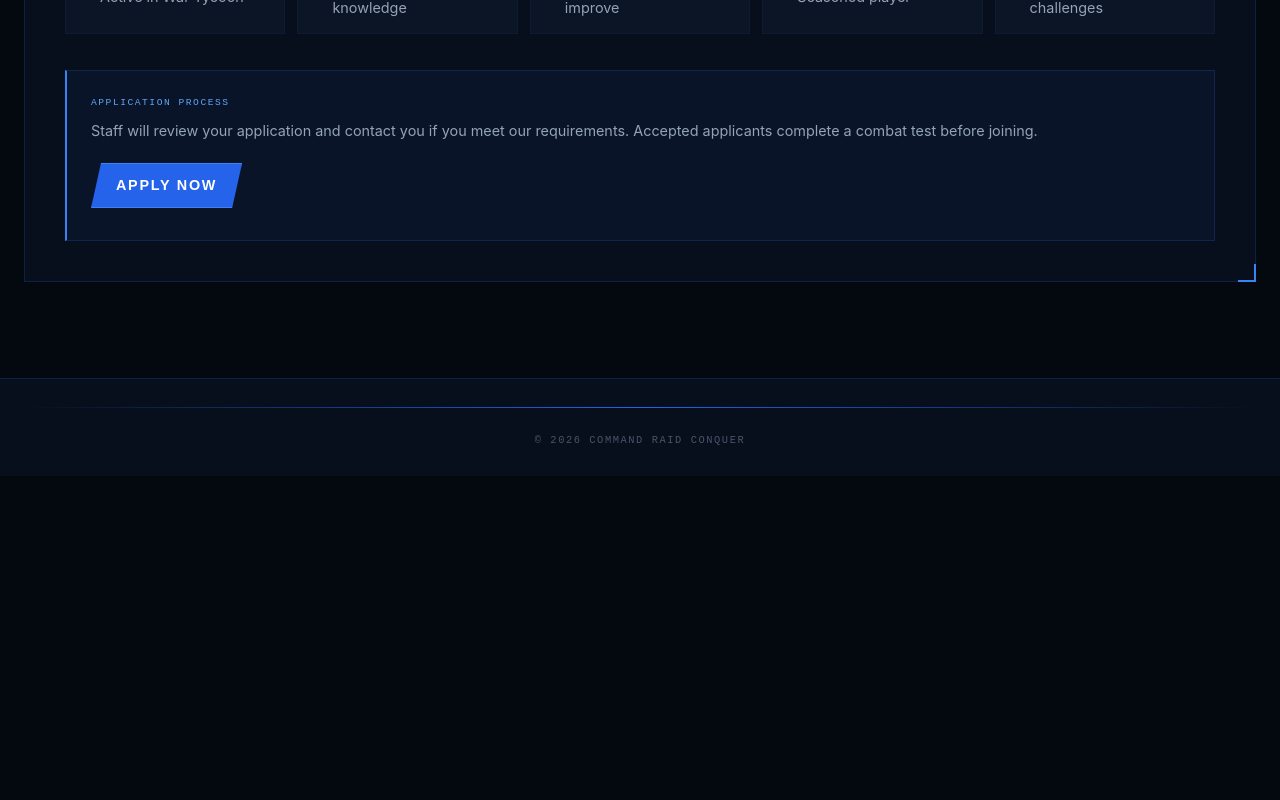
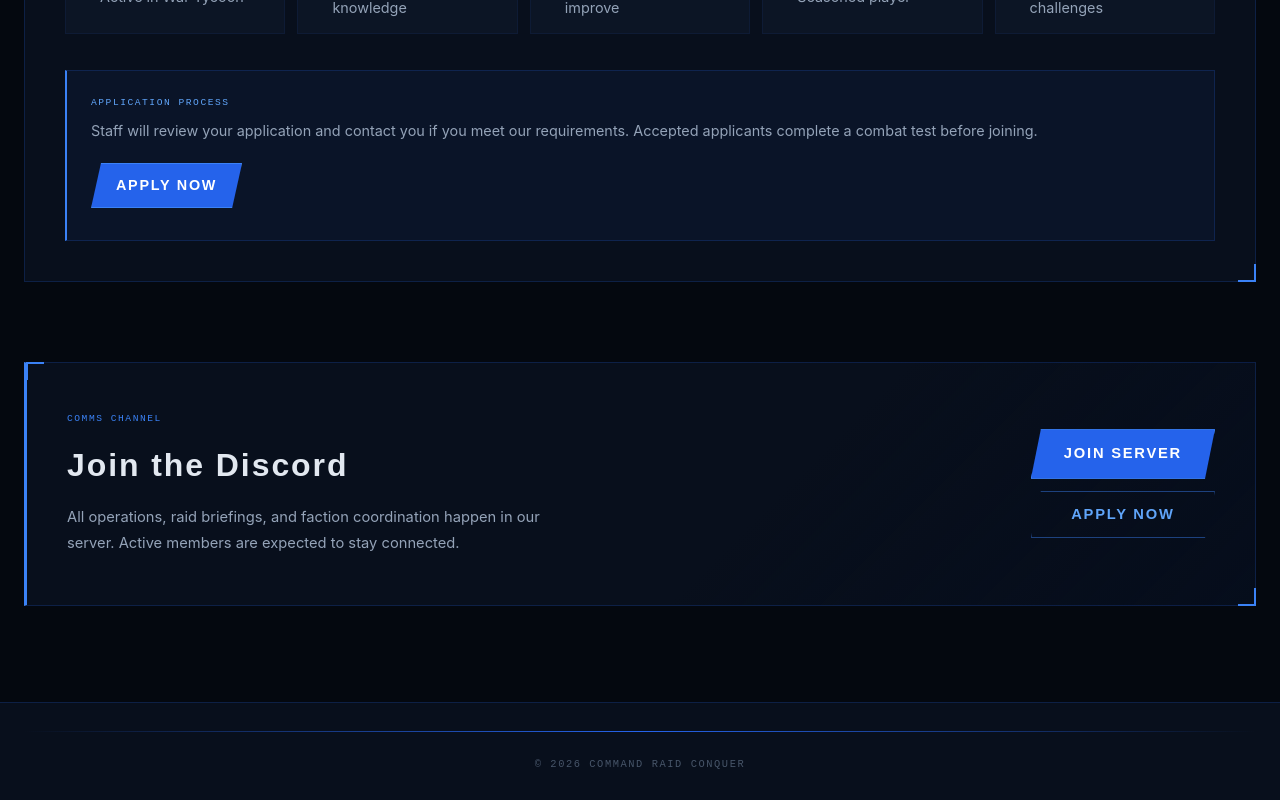
Before and after one commit to carlo4249/command-raid-conquer, a Next.js app: page / in a window 1280 px wide. Shown: the part 1486-2286 px from the top of the page. Before the commit the page ends 1962 px from the top, so only its background shows below. Built offline with nearby package versions, Linux system fonts and the light colour scheme.

Commit message:
Implement Discord CTA section on homepage
Added a Discord call-to-action section with a link to the server.

```diff
--- a/app/page.tsx
+++ b/app/page.tsx
@@ -1,6 +1,9 @@
 "use client";
 
 import Link from 'next/link'
+
+// Replace with your actual Discord invite link
+const DISCORD_URL = 'https://discord.gg/your-server'
 
 export default function Home() {
   return (
@@ -246,7 +249,7 @@ export default function Home() {
       </section>
 
       {/* ── Requirements ─────────────────────────────────── */}
-      <section className="container mx-auto px-6 pb-24">
+      <section className="container mx-auto px-6 pb-20">
         <div className="section-header anim-right">
           <span className="tag">Requirements</span>
         </div>
@@ -322,6 +325,56 @@ export default function Home() {
         </div>
       </section>
 
+      {/* ── Discord CTA ───────────────────────────────────── */}
+      {/* Inspired by how Cloud9, Team Liquid, etc. always have a prominent community CTA */}
+      <section className="container mx-auto px-6 pb-24">
+        <div
+          className="panel anim-up d1"
+          style={{
+            padding: '48px 40px',
+            display: 'flex',
+            flexWrap: 'wrap',
+            justifyContent: 'space-between',
+            alignItems: 'center',
+            gap: '32px',
+            borderLeft: '3px solid var(--blue-bright)',
+            background: 'linear-gradient(135deg, var(--bg-panel) 60%, rgba(37,99,235,0.06) 100%)',
+          }}
+        >
+          <div style={{ flex: '1 1 280px' }}>
+            <div className="mono" style={{ fontSize: '0.6rem', color: 'var(--blue-bright)', letterSpacing: '0.16em', marginBottom: '14px' }}>
+              COMMS CHANNEL
+            </div>
+            <h2 style={{ fontSize: '2rem', marginBottom: '14px', letterSpacing: '0.06em' }}>
+              Join the Discord
+            </h2>
+            <p style={{ color: 'var(--text)', fontSize: '0.92rem', lineHeight: 1.75, maxWidth: '480px' }}>
+              All operations, raid briefings, and faction coordination happen in our server.
+              Active members are expected to stay connected.
+            </p>
+          </div>
+
+          <div style={{ display: 'flex', flexDirection: 'column', gap: '12px', flexShrink: 0 }}>
+            <a
+              href={DISCORD_URL}
+              target="_blank"
+              rel="noopener noreferrer"
+              className="btn-primary"
+              style={{ fontSize: '0.92rem', padding: '12px 32px', textAlign: 'center' }}
+            >
+              Join Server
+            </a>
+            <Link
+              href="/enlist"
+              className="btn-secondary"
+              style={{ fontSize: '0.92rem', padding: '11px 32px', textAlign: 'center' }}
+            >
+              Apply Now
+            </Link>
+          </div>
+        </div>
+      </section>
+
     </div>
   )
 }
```
